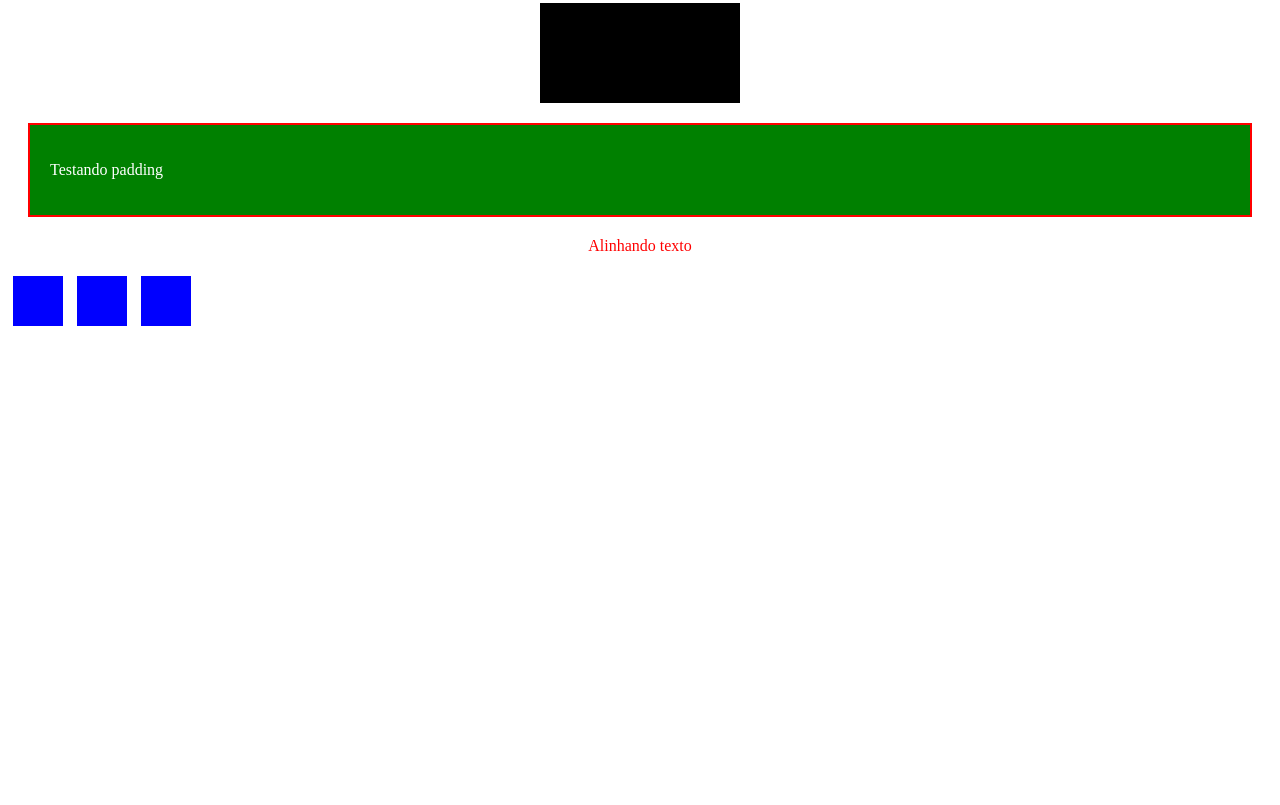
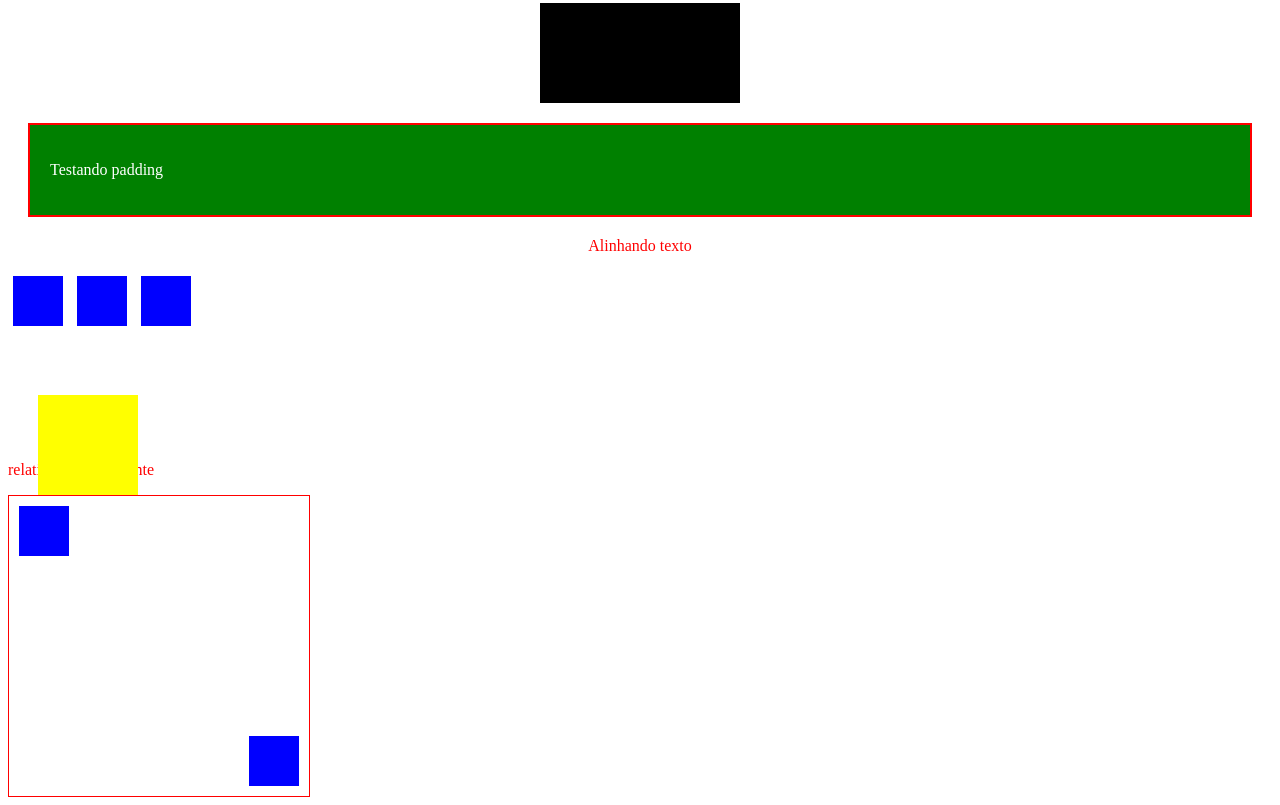
Before and after one commit to emessonh/html_css, a plain HTML site: page teoria/index.html in a window 1280 px wide. Shown: the part 1035-1840 px from the top of the page. Before the commit the page ends 1378 px from the top, so only its background shows below. Drawn offline with Linux system fonts and the light colour scheme.

Commit message:
teoria: positions

```diff
--- a/teoria/css/style.css
+++ b/teoria/css/style.css
@@ -63,3 +63,48 @@ p{
     display: inline-block;
     margin: 5px;
 }
+
+#relative, #absolute{
+    width: 100px;
+    height: 100px;
+    margin: 10px;
+    background-color: yellow;
+    position: relative;
+    top: 50px;
+    left: 20px;
+}
+
+/* Movimenta o elemento livremente na página */
+#absolute{
+    background-color: brown;
+    position: absolute;
+    top: 50px;
+    right: 50px;
+}
+
+/* relative com absolute */
+#relative-2{
+    width: 300px;
+    height: 300px;
+    border: 1px solid red;
+    position: relative;
+}
+
+
+#absolute-1, #absolute-2{
+    width: 50px;
+    height: 50px;
+    background-color: blue;
+    position: absolute;
+
+}
+
+#absolute-1{
+    top: 10px;
+    left: 10px;
+}
+
+#absolute-2{
+    bottom: 10px;
+    right: 10px;
+}
--- a/teoria/index.html
+++ b/teoria/index.html
@@ -99,6 +99,16 @@
     <div class="inline"></div>
 
     <!-- position -->
+    <div id="relative"></div>
+    <p>relativo ficou na frente</p>
+
+    <div id="absolute"></div>
+
+    <!-- Relative e Absolute -->
+    <div id="relative-2">
+        <div id="absolute-1"></div>
+        <div id="absolute-2"></div>
+    </div>
 
 </body>
 </html>
```
